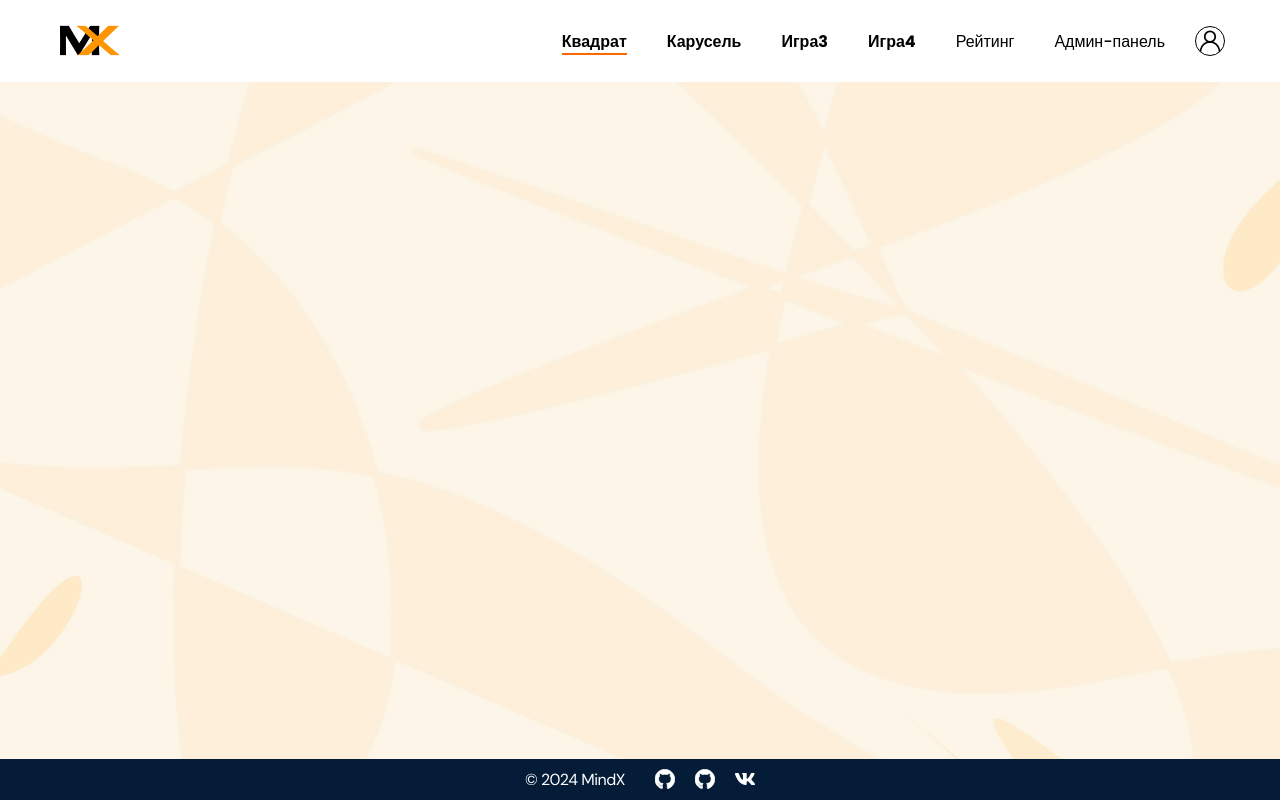
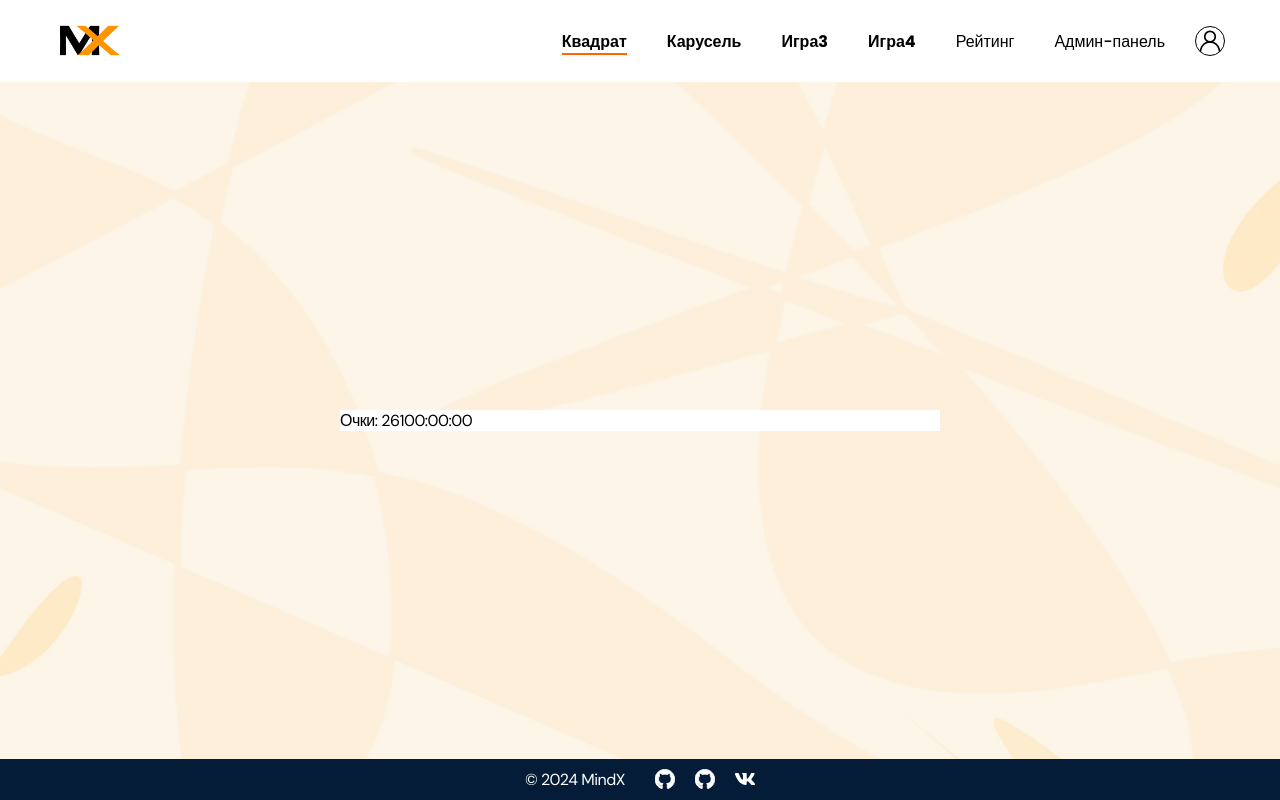
Before and after one commit to ntlifee/olympiad-games, a React (Create React App) app: page /square in a window 1280 px wide. Built offline with nearby package versions, Linux system fonts and the light colour scheme.

Commit message:
Начал разработку GameInformationPanel

```diff
--- a/src/App.js
+++ b/src/App.js
@@ -5,6 +5,7 @@ import { BrowserRouter, Routes, Route } from "react-router-dom";
 import Navbar from './components/Navbar/Navbar'
 import Home from "./pages/Home/Home";
 import Footer from "./components/Footer/Footer";
+import SquareGame from "./pages/SquareGame/SquareGame";
 
 function App() {
   return (
@@ -13,6 +14,7 @@ function App() {
         <Navbar/>
             <Routes>
                 <Route path="/" element={<Home />} />
+                <Route path="/square" element={<SquareGame />} />
             </Routes>
         <Footer/>
       </BrowserRouter>
--- /dev/null
+++ b/src/components/GameInformationPanel/GameInformationPanel.jsx
@@ -0,0 +1,16 @@
+import './gameinformationpanel.css'
+
+const GameInformationPanel = () => {
+    return (
+        <nav className="information_panel">
+            <div className="score">
+                Очки: 261
+            </div>
+            <div className="time">
+                00:00:00
+            </div>
+        </nav>
+     );
+}
+
+export default GameInformationPanel;
--- /dev/null
+++ b/src/components/GameInformationPanel/gameinformationpanel.css
@@ -0,0 +1,7 @@
+.information_panel{
+    background-color: white;
+    max-width: 600px;
+    width: 100%;
+    display: flex;
+    flex-direction: row;
+}
--- a/src/pages/SquareGame/SquareGame.jsx
+++ b/src/pages/SquareGame/SquareGame.jsx
@@ -0,0 +1,16 @@
+import GameInformationPanel from './../../components/GameInformationPanel/GameInformationPanel'
+import './squaregame.css'
+
+const SquareGame = () => {
+    return (
+        <main className="section">
+            <div className="container">
+                <div className="wrapper">
+                    <GameInformationPanel/>
+                </div>
+            </div>
+        </main>
+    );
+}
+
+export default SquareGame;
--- a/src/pages/SquareGame/squaregame.css
+++ b/src/pages/SquareGame/squaregame.css
@@ -0,0 +1,16 @@
+main {
+    display: flex;
+    flex-grow: 1;
+    flex-direction: column;
+    height: 100%;
+}
+
+.wrapper{
+    display: flex;
+    flex-grow: 1;
+    flex-direction: column;
+    height: 100%;
+    width: 100%;
+    max-width: 1200px;
+    align-items: center;
+}
--- a/src/styles/main.css
+++ b/src/styles/main.css
@@ -36,4 +36,5 @@ body {
 	margin: 0 auto;
 	padding: 0 15px;
 	max-width: 1200px;
+	width: 100%;
 }
```
Also changed, not shown: src/pages/CarouselLobby/CarouselLobby.jsx (added), src/pages/CarouselLobby/carousellobby.css (added), src/pages/SquareLobby/SquareLobby.jsx (added), src/pages/SquareLobby/squarelobby.css (added).
